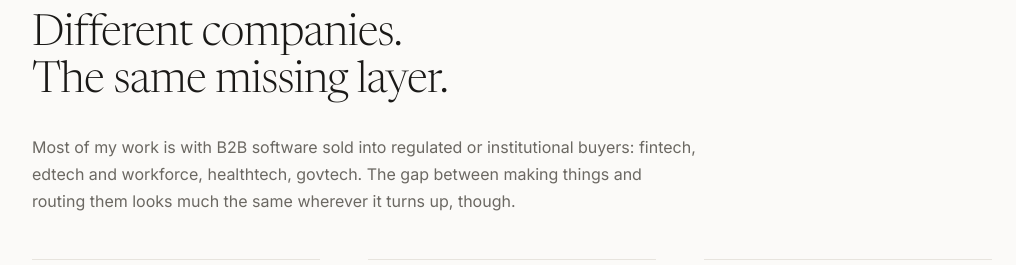
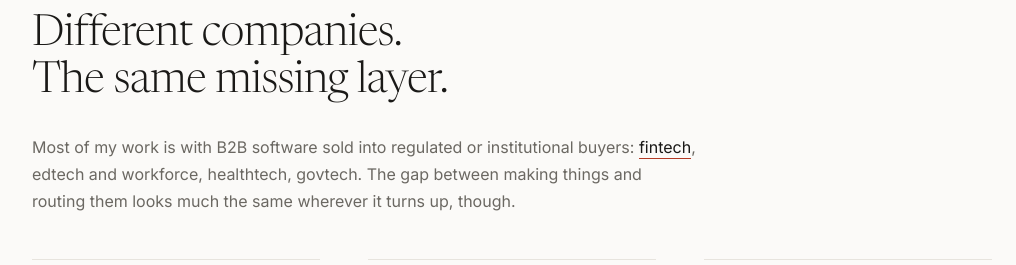
Before and after one commit to neelythomson/neelythomson-site, a Next.js app: page / in a window 1280 px wide. Shown: the part 1900-2165 px from the top of the page, without its empty margins (128-1144 px from the left). Built offline with nearby package versions, Linux system fonts and the light colour scheme.

Commit message:
Link the fintech page from the footer and the homepage audience intro

```diff
--- a/src/components/Footer.tsx
+++ b/src/components/Footer.tsx
@@ -17,6 +17,9 @@ export default function Footer() {
         </a>
         <a href="/fractional-cmo-vs-full-time" className="transition-colors hover:text-accent">
           Fractional vs. full-time
+        </a>
+        <a href="/fractional-cmo-fintech" className="transition-colors hover:text-accent">
+          Fintech
         </a>
         <a href="/faq" className="transition-colors hover:text-accent">
           FAQ
--- a/src/components/WhoIWorkWith.tsx
+++ b/src/components/WhoIWorkWith.tsx
@@ -28,9 +28,13 @@ export default function WhoIWorkWith() {
 
         <p className="measure text-base leading-[1.68] text-muted">
           Most of my work is with B2B software sold into regulated or
-          institutional buyers: fintech, edtech and workforce, healthtech,
-          govtech. The gap between making things and routing them looks much the
-          same wherever it turns up, though.
+          institutional buyers:{" "}
+          <a href="/fractional-cmo-fintech" className="border-b border-accent pb-px text-ink transition-colors hover:text-accent">
+            fintech
+          </a>
+          , edtech and workforce, healthtech, govtech. The gap between making
+          things and routing them looks much the same wherever it turns up,
+          though.
         </p>
 
         <div className="mt-11 grid gap-x-12 gap-y-9 md:grid-cols-3">
```
